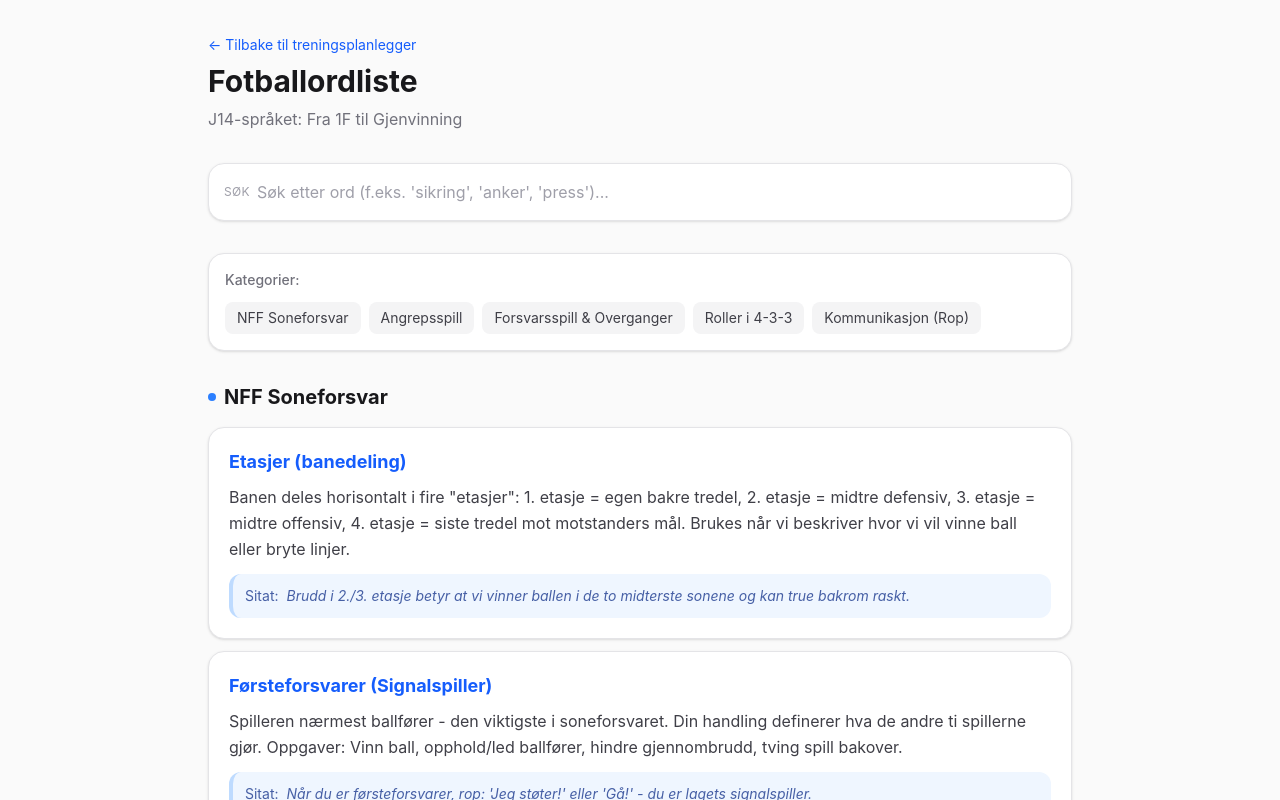
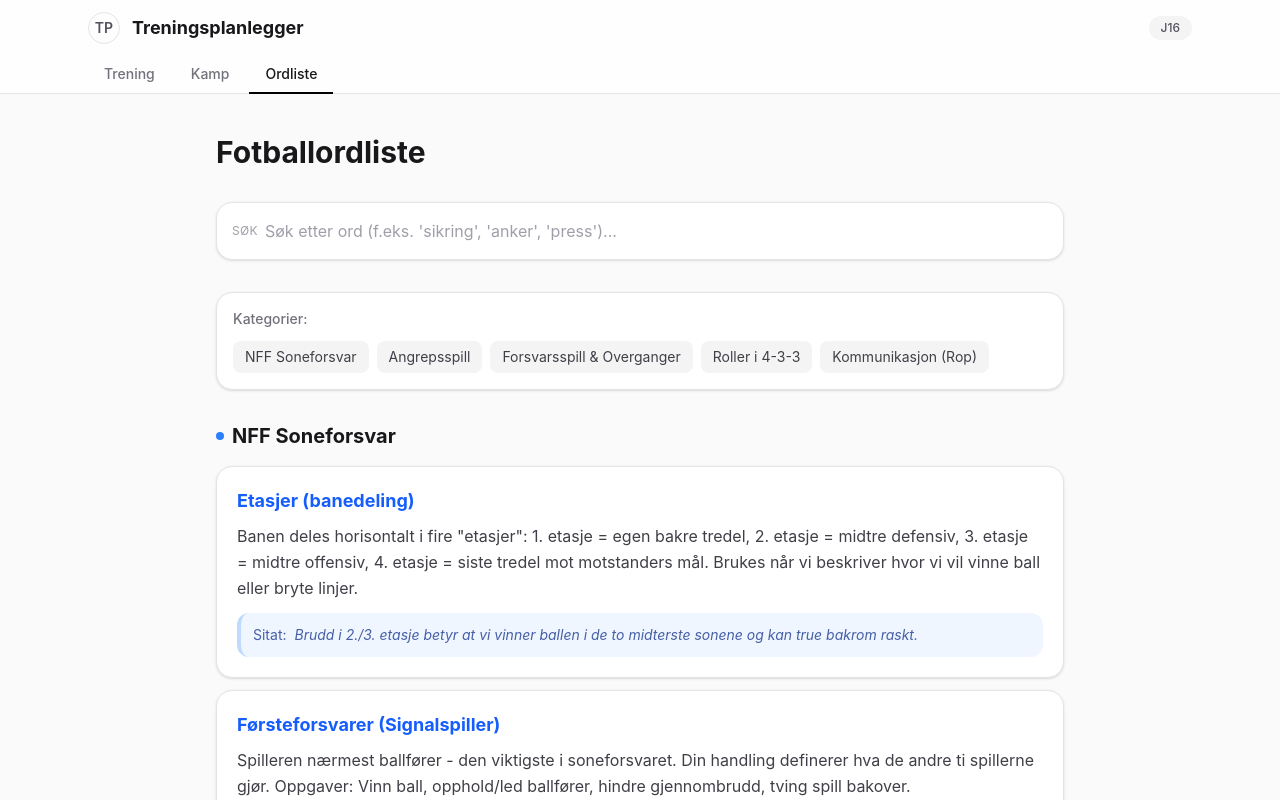
Before and after one commit to toro68/treninger, a Next.js app: page /ordliste in a window 1280 px wide. Shown: the top 800 px of the page. Built offline with nearby package versions, Linux system fonts and the light colour scheme.

Commit message:
Oppdater ordliste, utstyrsliste og session timeline

```diff
--- a/src/app/ordliste/page.tsx
+++ b/src/app/ordliste/page.tsx
@@ -258,21 +258,46 @@ export default function OrdlistePage() {
 
   return (
     <div className="min-h-screen bg-zinc-50">
-      <div className="container mx-auto px-4 py-8 max-w-4xl">
-        {/* Header */}
-        <div className="flex flex-col md:flex-row md:items-center justify-between mb-8 gap-4">
-          <div>
+      {/* App Header */}
+      <header className="sticky top-0 z-50 border-b border-zinc-200 bg-white/80 backdrop-blur-md">
+        <div className="mx-auto flex max-w-6xl items-center justify-between px-4 py-3 sm:px-6">
+          <div className="flex items-center gap-3">
+            <span className="inline-flex h-8 w-8 items-center justify-center rounded-full border border-zinc-200 text-sm font-semibold text-zinc-600">
+              TP
+            </span>
+            <h1 className="text-lg font-bold text-zinc-900">Treningsplanlegger</h1>
+          </div>
+          <span className="rounded-full bg-zinc-100 px-3 py-1 text-xs font-medium text-zinc-600">J16</span>
+        </div>
+        {/* Navigation */}
+        <div className="mx-auto max-w-6xl px-4 sm:px-6">
+          <nav className="flex gap-1 -mb-px">
             <Link
               href="/"
-              className="text-blue-600 hover:text-blue-500 text-sm mb-2 inline-block"
+              className="rounded-t-lg border-b-2 border-transparent px-4 py-2 text-sm font-medium text-zinc-500 hover:text-zinc-700 hover:border-zinc-300 transition"
             >
-              ← Tilbake til treningsplanlegger
+              Trening
             </Link>
-            <h1 className="text-3xl font-bold text-zinc-900">Fotballordliste</h1>
-            <p className="text-zinc-500 mt-2">
-              J14-språket: Fra 1F til Gjenvinning
-            </p>
-          </div>
+            <Link
+              href="/kamp"
+              className="rounded-t-lg border-b-2 border-transparent px-4 py-2 text-sm font-medium text-zinc-500 hover:text-zinc-700 hover:border-zinc-300 transition"
+            >
+              Kamp
+            </Link>
+            <Link
+              href="/ordliste"
+              className="rounded-t-lg border-b-2 border-black px-4 py-2 text-sm font-medium text-zinc-900"
+            >
+              Ordliste
+            </Link>
+          </nav>
+        </div>
+      </header>
+
+      <div className="mx-auto max-w-4xl px-4 py-8 sm:px-6 sm:py-10">
+        {/* Header */}
+        <div className="mb-8">
+          <h1 className="text-3xl font-bold text-zinc-900">Fotballordliste</h1>
         </div>
 
         {/* Search Bar */}
--- a/src/components/EquipmentList.tsx
+++ b/src/components/EquipmentList.tsx
@@ -1,5 +1,5 @@
 import { useSessionStore } from "@/store/sessionStore";
-import { useMemo, useState } from "react";
+import { useMemo, useState, useEffect } from "react";
 
 const EQUIPMENT_LABELS: Record<string, string> = {
   vester: "Vester",
@@ -18,10 +18,9 @@ export const EquipmentList = () => {
   const [checked, setChecked] = useState<Set<string>>(new Set());
   const [hasMounted, setHasMounted] = useState(false);
 
-  // Use layout effect for hydration to avoid cascading renders
-  if (typeof window !== "undefined" && !hasMounted) {
+  useEffect(() => {
     setHasMounted(true);
-  }
+  }, []);
 
   // Vis alltid alt standard utstyr når det finnes øvelser
   const equipmentList = sessionBlocks.length > 0
--- a/src/components/SessionTimeline.tsx
+++ b/src/components/SessionTimeline.tsx
@@ -1,7 +1,7 @@
 import { recommendedDuration, getUnit, useSessionStore, SessionBlock, DurationUnit } from "@/store/sessionStore";
 import { getExerciseCode } from "@/data/exercises";
 import { openPrintWindowForSession, PrintablePart } from "@/utils/sessionPrint";
-import { useState, useMemo } from "react";
+import { useState, useMemo, useEffect } from "react";
 
 type ClipboardCapableNavigator = Navigator & {
   clipboard?: Pick<Clipboard, "writeText">;
@@ -27,10 +27,9 @@ export const SessionTimeline = () => {
 
   const [hydrated, setHydrated] = useState(false);
 
-  // Hydration check - runs once on mount
-  if (typeof window !== "undefined" && !hydrated) {
+  useEffect(() => {
     setHydrated(true);
-  }
+  }, []);
 
   const [dragIndex, setDragIndex] = useState<number | null>(null);
   const [shareStatus, setShareStatus] = useState<
```
